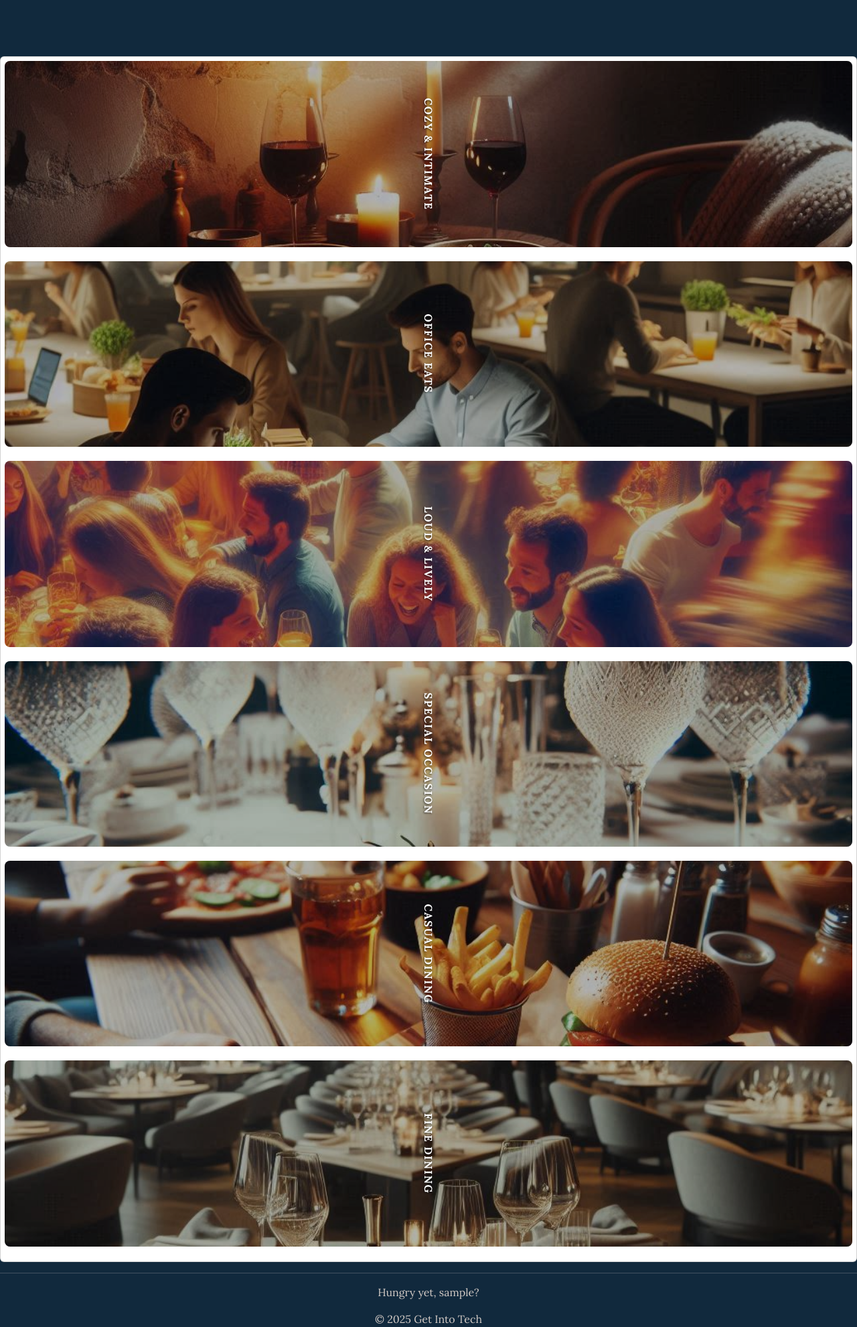
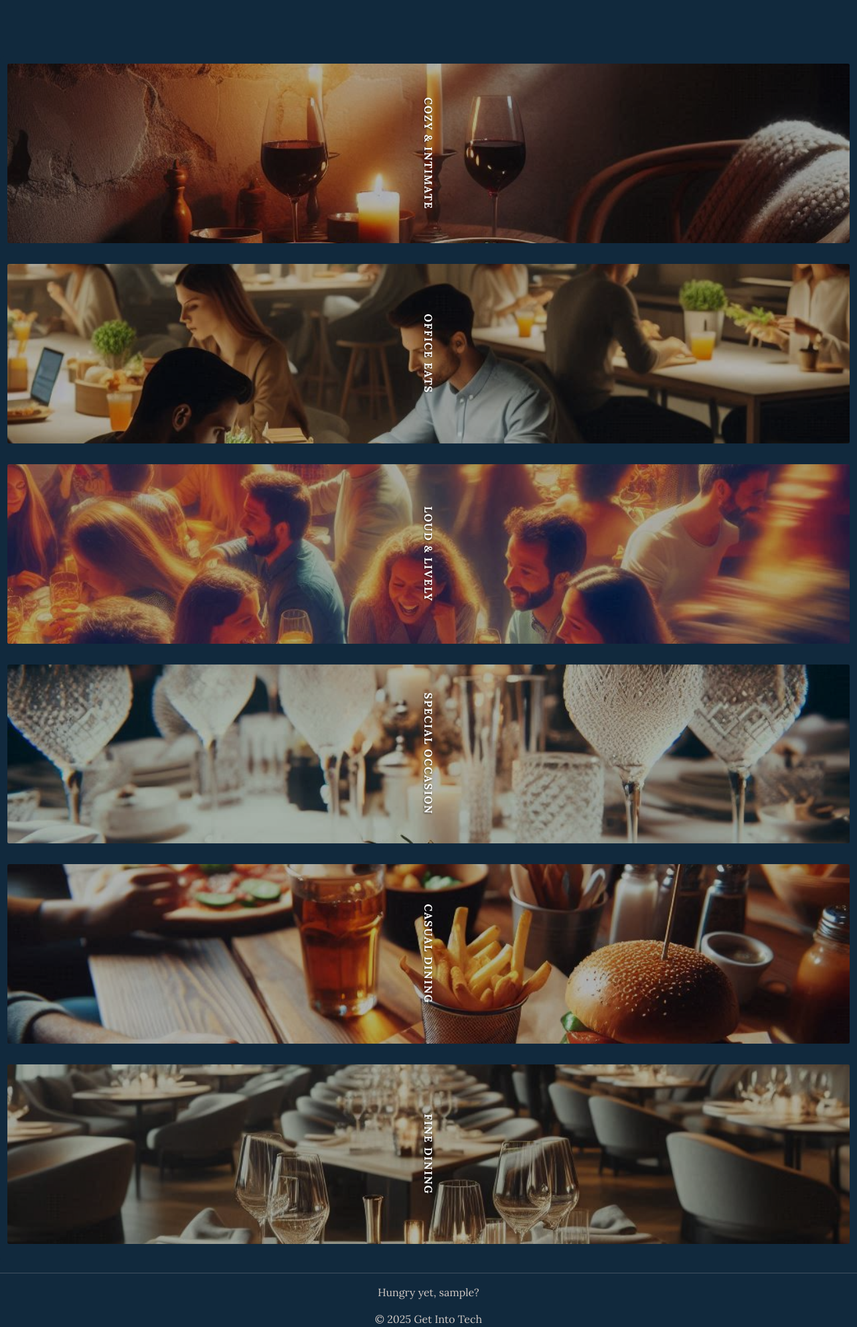
Before and after one commit to SerenaGall9/Final-project, a Flask app: page /vibes in a window 1280 px wide. Shown: the part 56-2037 px from the top of the page at 67% size. Run offline with Flask 3, Linux system fonts and the light colour scheme; the visitor is signed in with stand-in values (Sample User, id 1); parts of the project's set-up code (start-up, migrations or seed data) failed here and were passed over.

Commit message:
changed the borders on the vibes to be blue

```diff
--- a/application/static/main_styles.css
+++ b/application/static/main_styles.css
@@ -17,7 +17,13 @@ p {text-align:center;}
 .carousel-item:hover {
     transform: scale(1);
 }
+.card p {
+    border: 5px solid #11293D;
+}
 
+.card-container {
+    background-color: #11293D;  /* Or whatever your body bg color is */
+}
 
 .carousel-item img {
     width: 100%;
--- a/application/templates/layout2.html
+++ b/application/templates/layout2.html
@@ -46,6 +46,12 @@
   </div>
   <div class="offcanvas-body">
     <ul class="navbar-nav justify-content-end flex-grow-1 pe-3">
+      <li>
+  {% if session.get('loggedIn') %}
+    Welcome, {{ session['username'] }}!
+  {% endif %}
+    </li>
+
       <li class="nav-item">
         <a class="nav-link active" aria-current="page" href="{{url_for('all_restaurants')}}">Our Restaurants</a>
       </li>
--- a/application/templates/vibes.html
+++ b/application/templates/vibes.html
@@ -10,6 +10,7 @@
         align-items: center;
         min-height: 80vh;
         padding-top: 60px; /* Add padding to account for fixed navbar */
+        color:#11293D
     }
 
     /* Card styling */
@@ -20,6 +21,8 @@
         gap: 5px;
         padding: .4em;
         position: relative;
+        background-color: #11293D;
+        border: none;
     }
 
     .card p {
```
